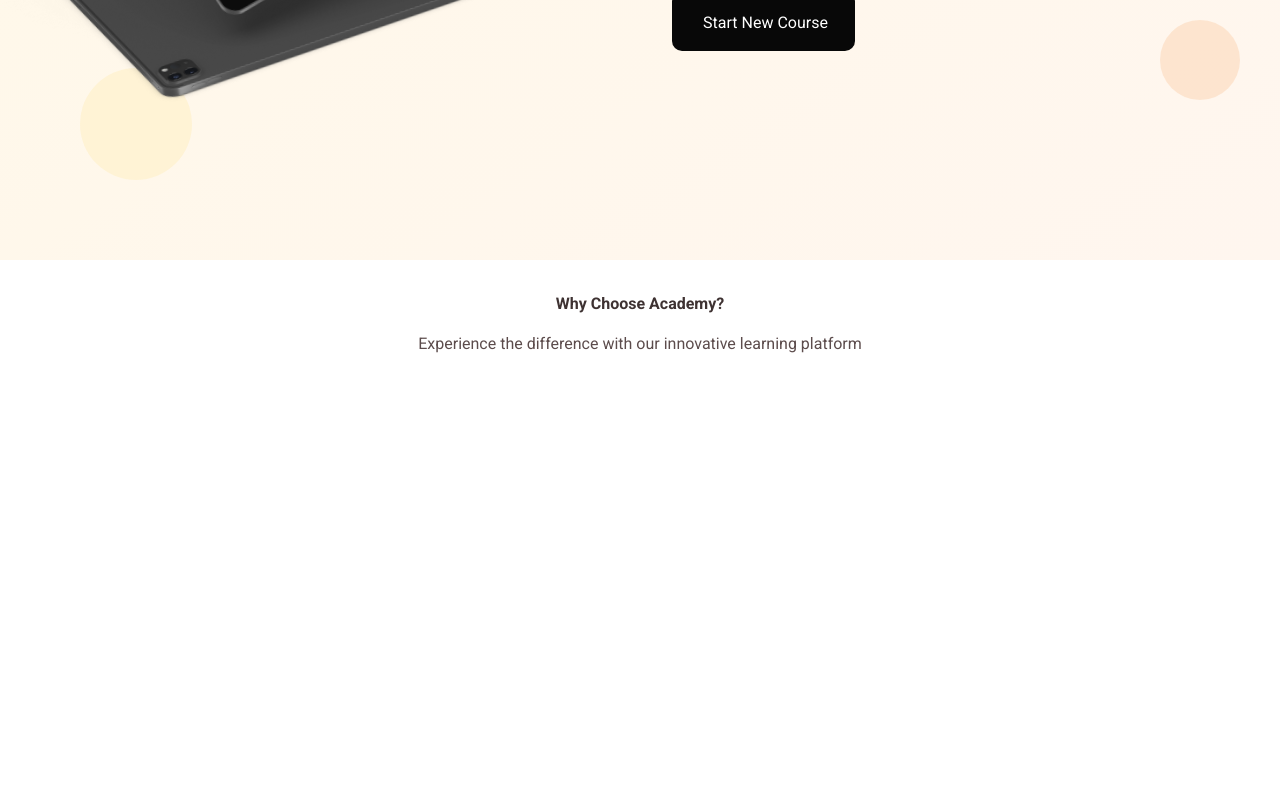
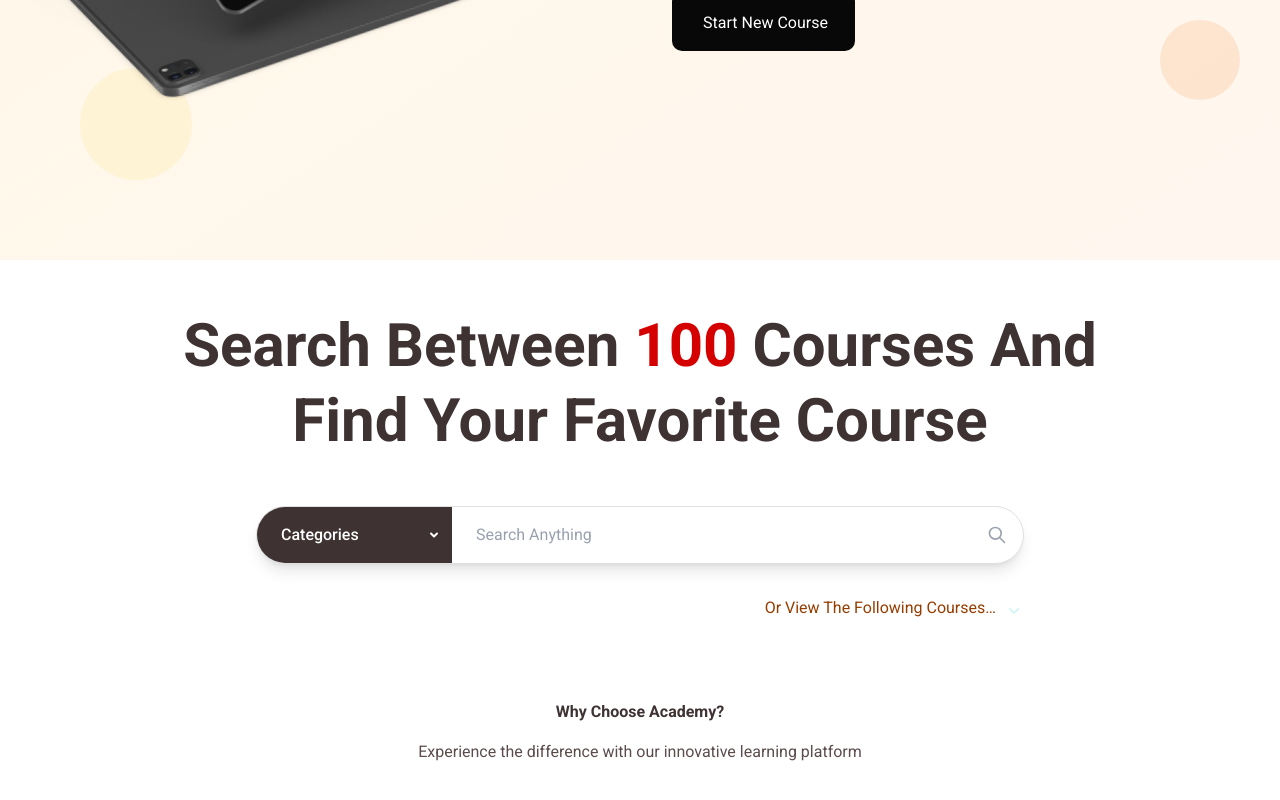
Before and after one commit to tabaani-interns/academy-Front, a Next.js app in the folder academy/: page / in a window 1280 px wide. Shown: the part 655-1455 px from the top of the page. Before the commit the page ends 1075 px from the top, so only its background shows below. Built offline with nearby package versions, Linux system fonts and the light colour scheme.

Commit message:
Add SearchPanel component and integrate it into Home page layout

```diff
--- a/academy/app/page.tsx
+++ b/academy/app/page.tsx
@@ -1,9 +1,12 @@
 import LargeHero from "@/components/LargeHero";
+import SearchPanel from "@/components/SearchPanel";
 
 export default function Home() {
   return (
-    <div className="min-h-screen bg-background">
+    <div className="min-h-screen bg-white">
       <LargeHero />
+
+      <SearchPanel />
 
       {/* Additional content can go here */}
       <main className="max-w-7xl mx-auto px-4 sm:px-6 lg:px-8 py-8">
--- /dev/null
+++ b/academy/components/SearchPanel.tsx
@@ -0,0 +1,133 @@
+"use client";
+
+import React, { useState } from "react";
+
+const SearchPanel = () => {
+  const [searchTerm, setSearchTerm] = useState("");
+  const [selectedCategory, setSelectedCategory] = useState("Categories");
+
+  const categories = [
+    "Categories",
+    "Web Development",
+    "Data Science",
+    "Design",
+    "Business",
+    "Marketing",
+    "Programming",
+    "Mobile Development",
+  ];
+
+  const handleSearch = () => {
+    console.log("Searching for:", searchTerm);
+    // Add your search logic here
+  };
+
+  return (
+    <div className="w-full max-w-5xl mx-auto px-4 py-12">
+      {/* Header Section - Centered Text */}
+      <div className="text-center mb-12">
+        <h1 className="text-6xl font-bold text-black leading-tight font-roboto">
+          Search Between <span className="text-red">100</span> Courses And
+          <br />
+          Find Your Favorite Course
+        </h1>
+      </div>
+
+      {/* Search Bar Section - Centered Below Header */}
+      <div className="flex items-center justify-center mb-8">
+        <div className="flex items-center bg-white border border-stroke rounded-full shadow-lg max-w-3xl w-full">
+          {/* Left side - Categories Button */}
+          <div className="relative">
+            <select
+              value={selectedCategory}
+              onChange={(e) => setSelectedCategory(e.target.value)}
+              className="bg-black text-white px-6 py-4 rounded-l-full text-button font-medium min-w-[140px] appearance-none cursor-pointer border-none outline-none"
+            >
+              {categories.map((category) => (
+                <option key={category} value={category}>
+                  {category}
+                </option>
+              ))}
+            </select>
+            <div className="absolute right-3 top-1/2 transform -translate-y-1/2 pointer-events-none">
+              <svg
+                width="12"
+                height="12"
+                viewBox="0 0 12 12"
+                fill="none"
+                xmlns="http://www.w3.org/2000/svg"
+              >
+                <path
+                  d="M3 4.5L6 7.5L9 4.5"
+                  stroke="white"
+                  strokeWidth="2"
+                  strokeLinecap="round"
+                  strokeLinejoin="round"
+                />
+              </svg>
+            </div>
+          </div>
+
+          {/* Center - Search Input */}
+          <div className="flex-1 relative">
+            <input
+              type="text"
+              placeholder="Search Anything"
+              value={searchTerm}
+              onChange={(e) => setSearchTerm(e.target.value)}
+              className="w-full px-6 py-4 bg-white text-black placeholder-gray-400 text-body outline-none border-none"
+            />
+          </div>
+
+          {/* Right side - Search Icon */}
+          <button
+            onClick={handleSearch}
+            className="p-4 hover:bg-gray-50 rounded-r-full transition-colors"
+          >
+            <svg
+              width="20"
+              height="20"
+              viewBox="0 0 24 24"
+              fill="none"
+              xmlns="http://www.w3.org/2000/svg"
+            >
+              <path
+                d="M21 21L15 15M17 10C17 13.866 13.866 17 10 17C6.13401 17 3 13.866 3 10C3 6.13401 6.13401 3 10 3C13.866 3 17 6.13401 17 10Z"
+                stroke="#9CA3AF"
+                strokeWidth="2"
+                strokeLinecap="round"
+                strokeLinejoin="round"
+              />
+            </svg>
+          </button>
+        </div>
+      </div>
+
+      {/* Subtext Section - Below and to the Right of Search Bar */}
+      <div className="flex items-center justify-end max-w-3xl mx-auto">
+        <div className="flex items-center space-x-2">
+          <p className="text-body text-amber-800">
+            Or View The Following Courses…
+          </p>
+          <svg
+            width="20"
+            height="20"
+            viewBox="0 0 24 24"
+            fill="none"
+            xmlns="http://www.w3.org/2000/svg"
+          >
+            <path
+              d="M7 13L12 18L17 13"
+              stroke="#D0F5F5"
+              strokeWidth="2"
+              strokeLinecap="round"
+              strokeLinejoin="round"
+            />
+          </svg>
+        </div>
+      </div>
+    </div>
+  );
+};
+
+export default SearchPanel;
```
